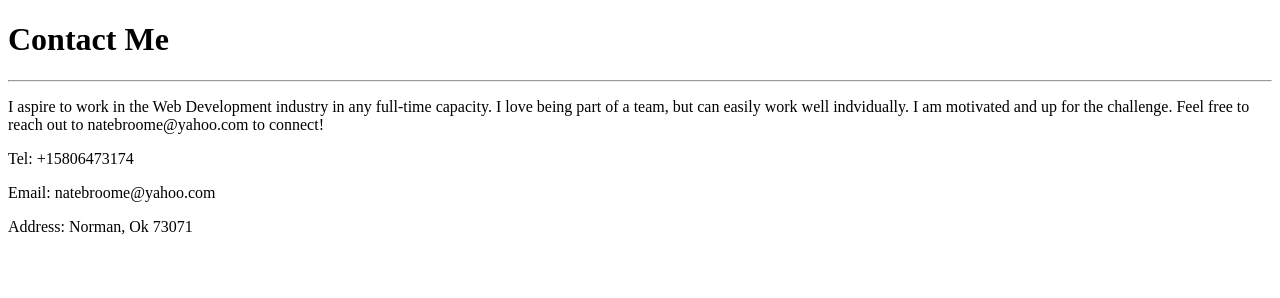
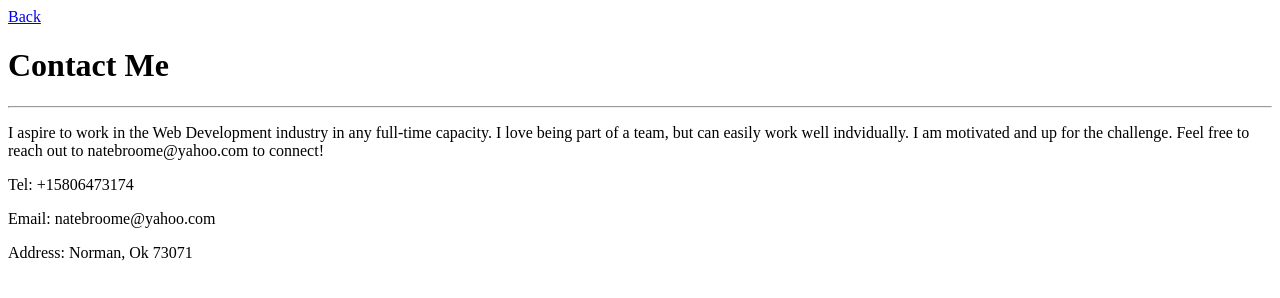
Before and after one commit to nathanielbroome/capstone1-resume, a plain HTML site: page contact.html in a window 1280 px wide. Drawn offline with Linux system fonts and the light colour scheme.

Commit message:
Update contact.html

```diff
--- a/contact.html
+++ b/contact.html
@@ -6,6 +6,7 @@
     <title>Contact</title>
 </head>
 <body>
+    <a href="inedx.html">Back</a>
     <h1>Contact Me</h1>
     <hr />
         <p>I aspire to work in the Web Development industry in any full-time capacity. I love being part of a team, but can easily work well indvidually. I
```
